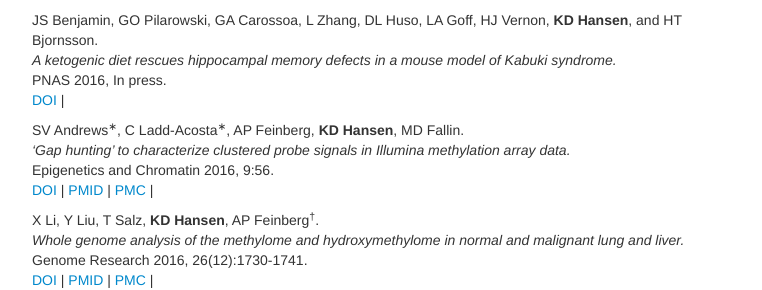
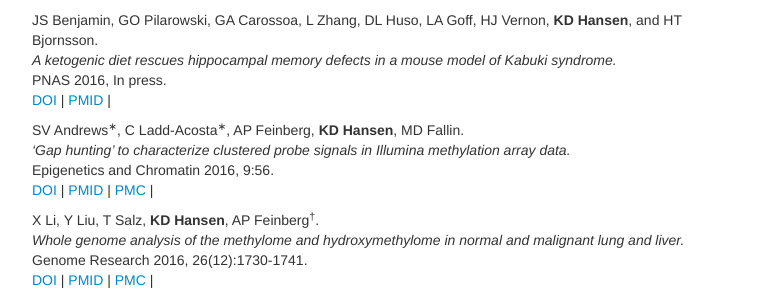
Before and after one commit to hansenlab/hansenlab.github.io, a Jekyll site: the page built from 02-pubs.md, in a window 1280 px wide and 900 px high, scrolled down 494 px. Shown: the part 168-458 px from the top of the window, without its empty margins (258-1020 px from the left). Built offline with Jekyll 4.4.1, drawn with Linux system fonts in a browser that asks for light colours; comment, search, counter and statistics services are not loaded.

Commit message:
added pmid

```diff
--- a/02-pubs.md
+++ b/02-pubs.md
@@ -47,6 +47,7 @@ JS Benjamin, GO Pilarowski, GA Carossoa, L Zhang, DL Huso, LA Goff, HJ Vernon, <
 <i>A ketogenic diet rescues hippocampal memory defects in a mouse model of Kabuki syndrome.</i><br />
 PNAS 2016, In press.<br />
 [DOI](https://doi.org/10.1073/pnas.1611431114) |
+[PMID](http://www.ncbi.nlm.nih.gov/pubmed/27999180) |
 <span data-badge-type="4" data-doi="10.1073/pnas.1611431114" data-hide-no-mentions="true" class="altmetric-embed"> </span><br />
 
 SV Andrews<sup>&lowast;</sup>, C Ladd-Acosta<sup>&lowast;</sup>, AP Feinberg, <b>KD Hansen</b>, MD Fallin.<br />
```
